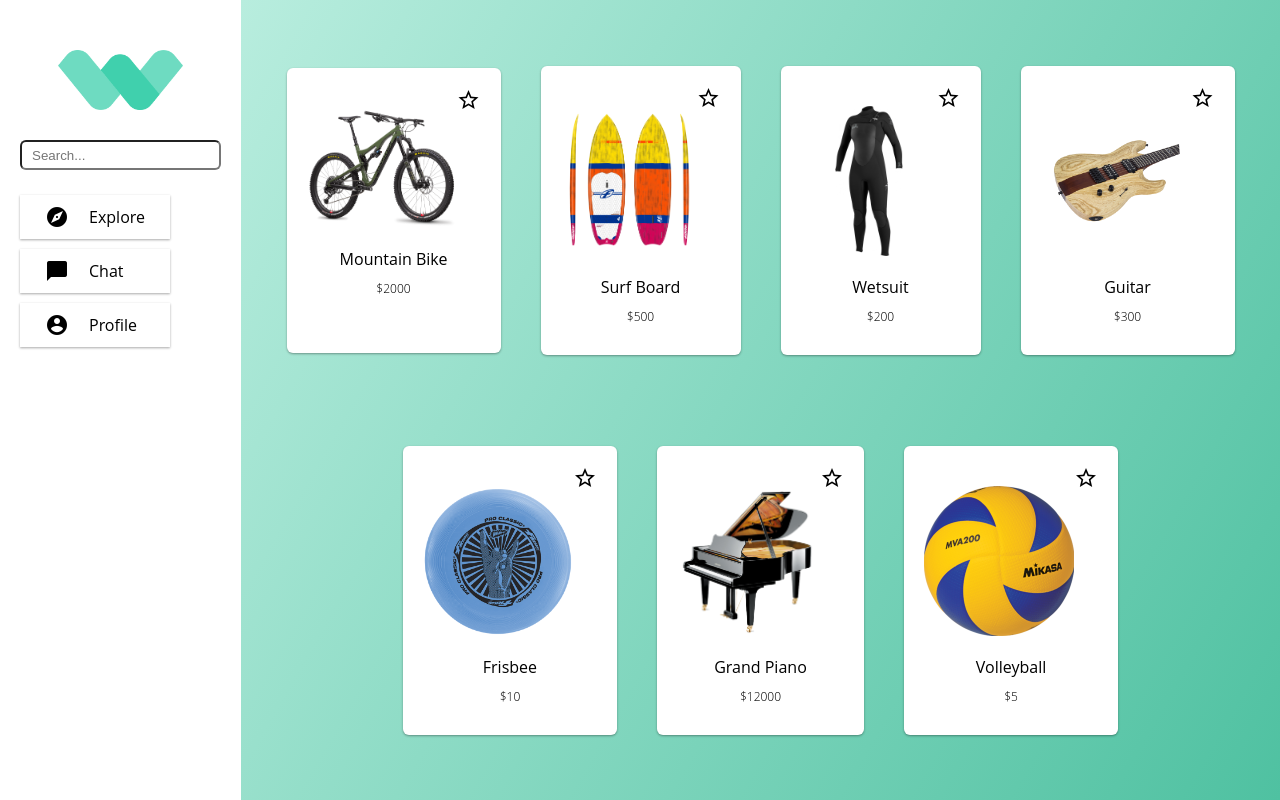
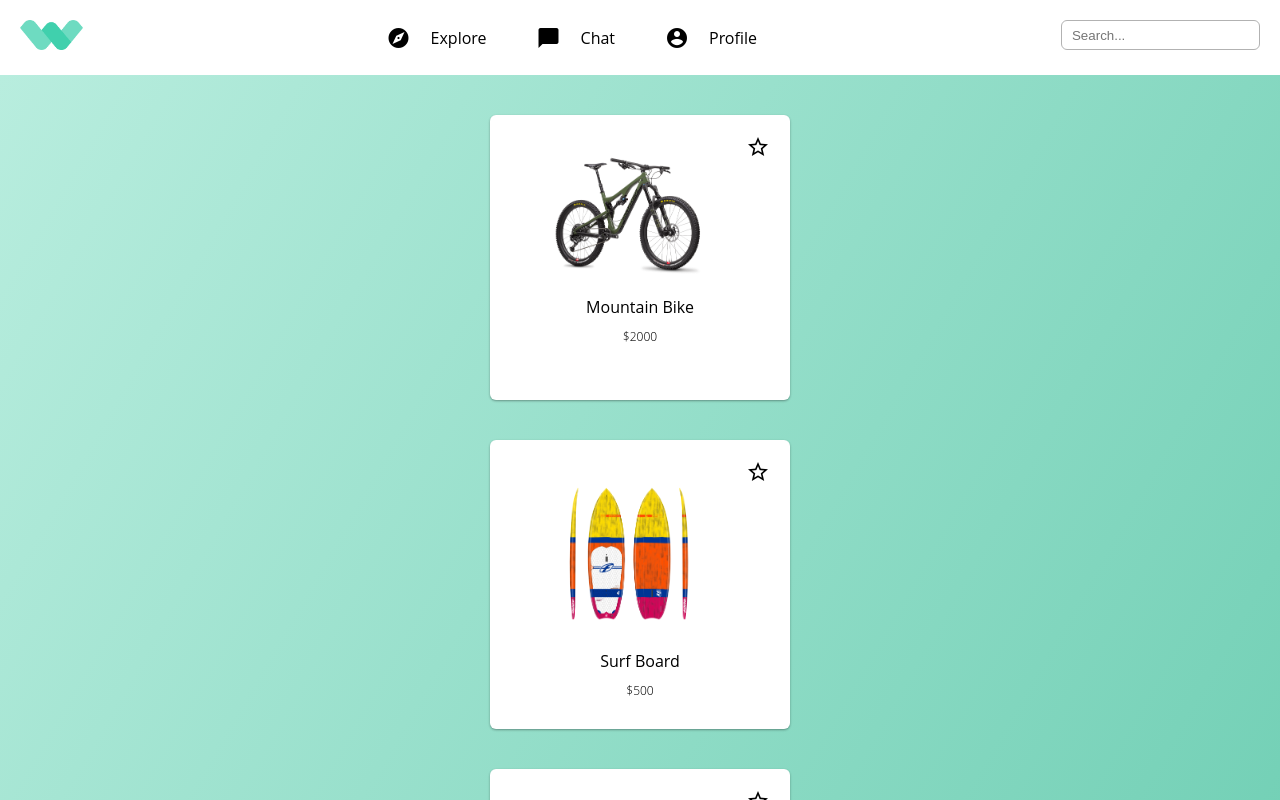
Before and after one commit to Localize-zz/code-challenges, a React (Create React App) app in the folder react/: page / in a window 1280 px wide. Shown: the top 800 px of the page. Built offline with nearby package versions, Linux system fonts and the light colour scheme.

Commit message:
Reformat as single column layout.

```diff
--- a/react/src/App.css
+++ b/react/src/App.css
@@ -1,66 +1,53 @@
 .App {
-  display: flex;
-  flex-flow: row nowrap;
-  height: 100vh;
-  width: 100vw;
-  margin: 0;
-  padding: 0;
+  display: block;
 
 }
 
 .Navbar {
   display: flex;
-  flex-direction: column;
-  flex-wrap: nowrap;
-  height: 100%;
-  box-shadow: .25px .25px .25px .25px #333333;
+  flex-flow: row wrap;
+  justify-content: center;
 }
 
 .Logo {
   padding: 20px;
+  display: inline-block;
 }
 
 .Logo img {
-  height: 60px;
-  margin: 30px auto 0 auto;
-  display: block;
+  height: 30px;
+  display: inline-block;
 }
 
 .Search {
-  padding: 10px 20px 0 20px;
+  padding: 20px;
+  float: right;
+  height: 100%;
 }
 
 .Search input {
   border-radius: 6px;
   height: 30px;
   padding: 10px;
+  border: 1px solid #b2b2b2;
 }
 
 .Menu {
-  padding: 10px 20px 0 20px;
-  display: flex;
-  flex-flow: row nowrap;
-  justify-content: flex-start;
-  height: 100%;
+  padding: 10px;
+  display: inline-flex;
+  flex-flow: row wrap;
+  justify-content: center;
+  margin: auto;
 }
 
-.Menu-list {
-  margin-top: 15px;
-  padding: 0;
-}
-
-.Menu li {
+.Menu-item {
   padding: 10px 25px 10px 25px;
   display: flex;
   align-items: center;
   cursor: pointer;
-  box-shadow: 0 1px 3px rgba(0,0,0,0.12), 0 1px 2px rgba(0,0,0,0.24);
-  transition: all 0.3s cubic-bezier(.25,.8,.25,1);
-  margin-bottom: 10px;
 }
 
-.Menu li:hover {
-  box-shadow: 0 4px 10px rgba(0,0,0,0.25), 0 2px 5px rgba(0,0,0,0.22);
+.Menu-item:hover {
   color: #4fc1a1;
   text-shadow: 5px rgba(0,0,0,0.25)
 }
@@ -71,7 +58,7 @@
 
 .Explore {
   display: flex;
-  flex-flow: row wrap;
+  flex-flow: column wrap;
   align-items: center;
   justify-content: center;
   padding: 20px;
@@ -89,7 +76,7 @@
   margin-top: 20px;
   height: max-content;
   width: max-content;
-  min-width: 200px;
+  min-width: 300px;
   min-height: 285px;
   display: inline-block;
   background-color: #ffffff;
--- a/react/src/Components/Navbar.js
+++ b/react/src/Components/Navbar.js
@@ -6,15 +6,13 @@ const Navbar = () => (
     <div className="Logo">
       <img src={logo} className="Wribbn-logo" alt="logo" />
     </div>
+    <div className="Menu">
+      <div className="Menu-item"><i className="material-icons">explore</i>Explore</div>
+      <div className="Menu-item"><i className="material-icons">chat_bubble</i>Chat</div>
+      <div className="Menu-item"><i className="material-icons">account_circle</i>Profile</div>
+    </div>
     <div className="Search">
       <input type="text" placeholder="Search..." />
-    </div>
-    <div className="Menu">
-      <ul className="Menu-list">
-        <li className="Nav-item"><i className="material-icons">explore</i>Explore</li>
-        <li className="Nav-item"><i className="material-icons">chat_bubble</i>Chat</li>
-        <li className="Nav-item"><i className="material-icons">account_circle</i>Profile</li>
-      </ul>
     </div>
   </div>
 
```
